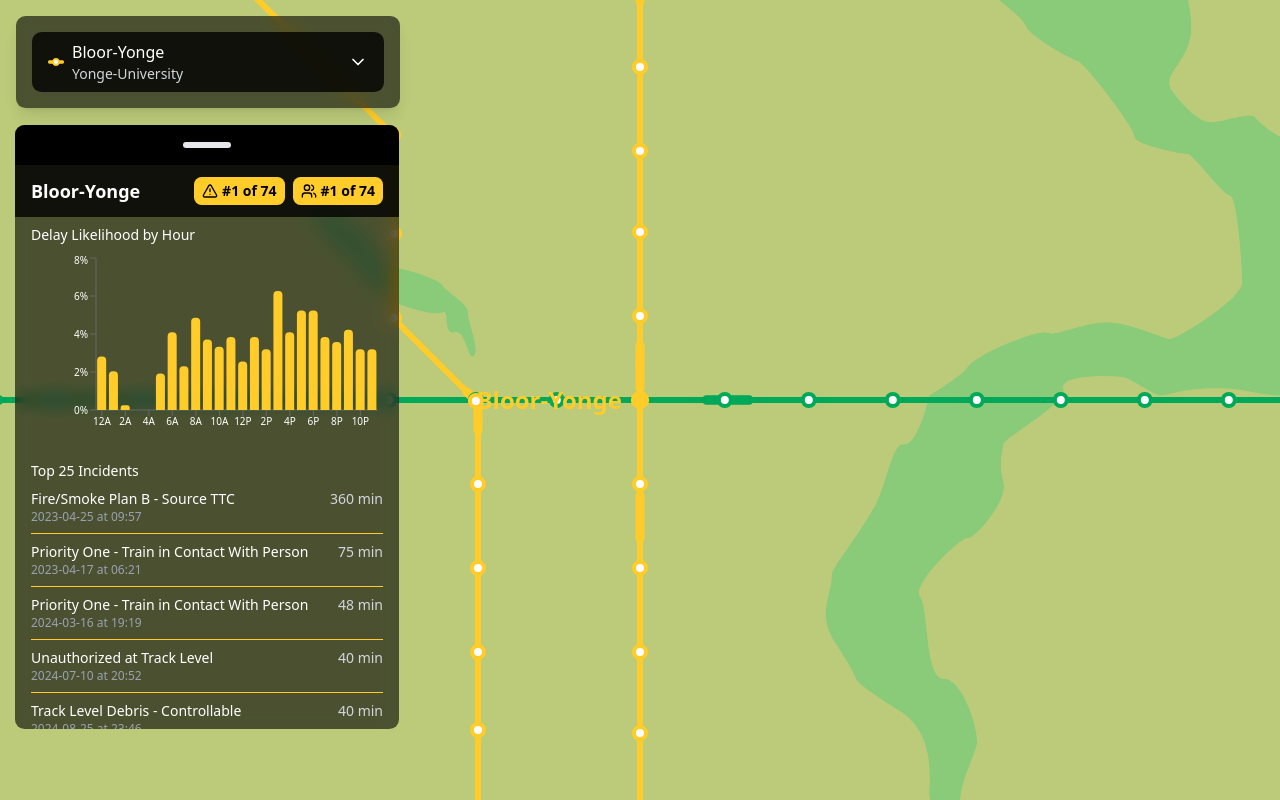
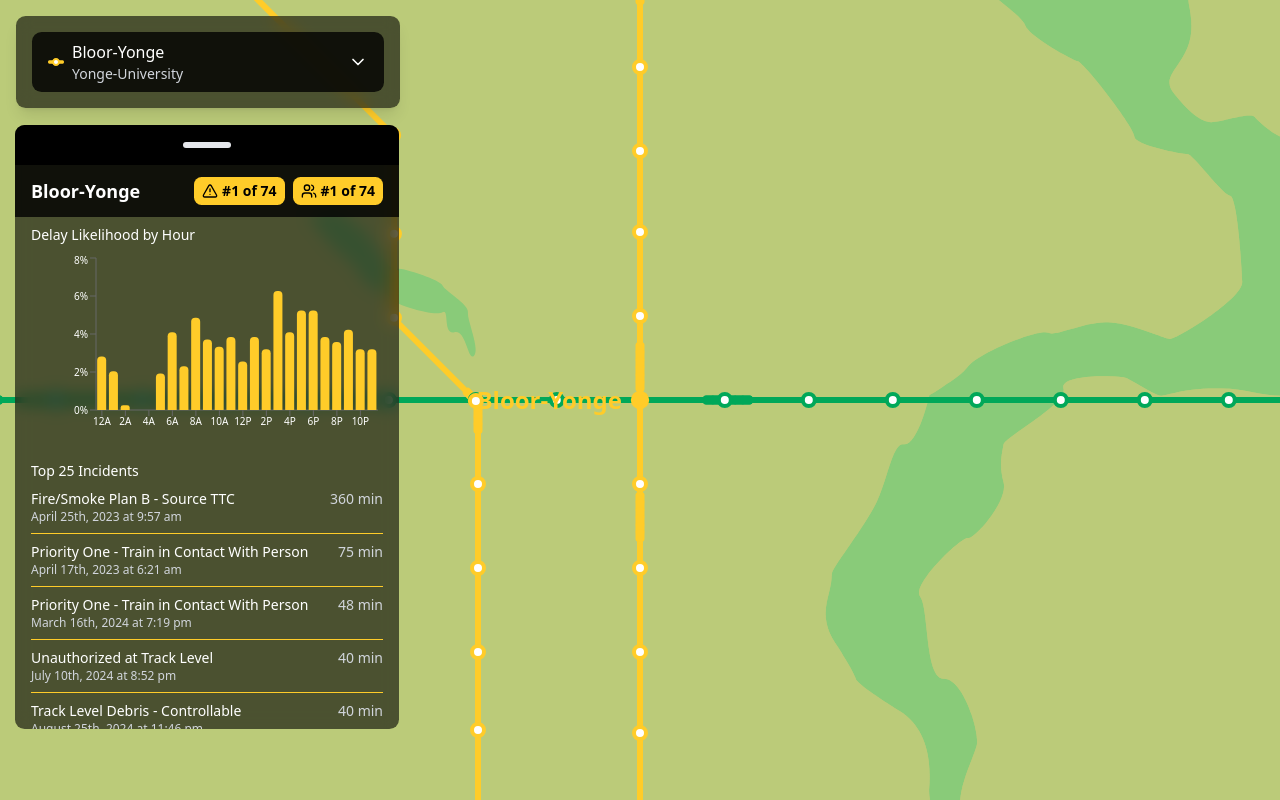
Before and after one commit to eriklangille/ttc_stats, a React (Vite) app: page / in a window 1280 px wide. Built offline with nearby package versions, Linux system fonts and the light colour scheme.

Commit message:
date format

```diff
--- a/src/components/StationCard.tsx
+++ b/src/components/StationCard.tsx
@@ -22,6 +22,25 @@
   if (hour < 12) return `${hour}A`;
   if (hour === 12) return '12P';
   return `${hour - 12}P`;
+}
+
+const formatDate = (dateStr: string, timeStr: string) => {
+  const date = new Date(dateStr);
+  const time = new Date(`2000-01-01T${timeStr}`);
+
+  const month = date.toLocaleString('default', { month: 'long' });
+  const day = date.getDate();
+  const year = date.getFullYear();
+  const hours = time.getHours();
+  const minutes = time.getMinutes().toString().padStart(2, '0');
+  const ampm = hours >= 12 ? 'pm' : 'am';
+  const formattedHours = hours % 12 || 12;
+
+  const daySuffix = (day % 10 === 1 && day !== 11) ? 'st' :
+                   (day % 10 === 2 && day !== 12) ? 'nd' :
+                   (day % 10 === 3 && day !== 13) ? 'rd' : 'th';
+
+  return `${month} ${day}${daySuffix}, ${year} at ${formattedHours}:${minutes} ${ampm}`;
 }
 
 export const StationCard = ({
@@ -108,8 +127,8 @@
                       <span className="font-medium text-white">{incident.description}</span>
                       <span className="text-gray-300">{incident.minDelay} min</span>
                     </div>
-                    <div className="text-xs text-gray-400">
-                      {incident.date} at {incident.time}
+                    <div className="text-xs text-gray-300">
+                      {formatDate(incident.date, incident.time)}
                     </div>
                   </div>
                 ))}
```
